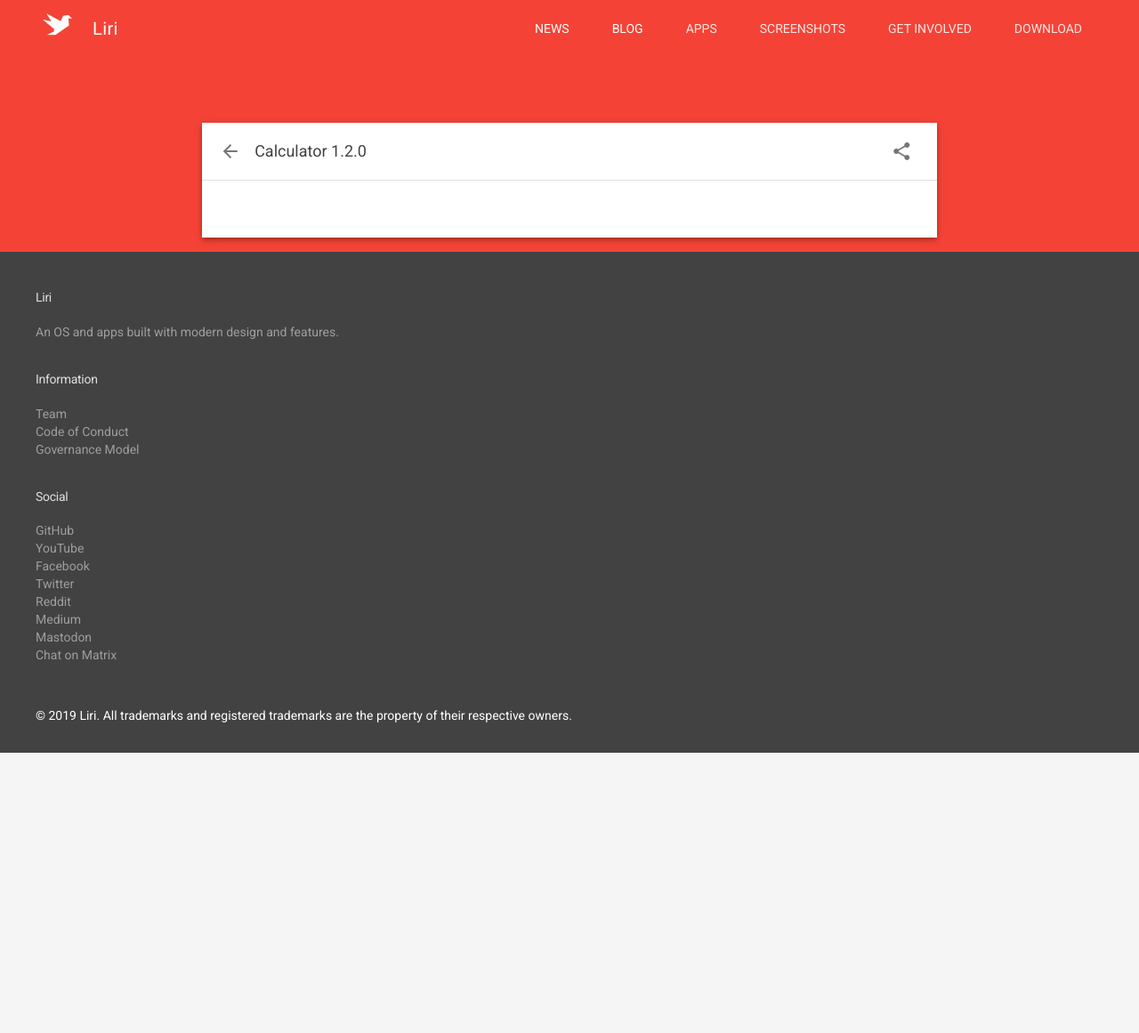
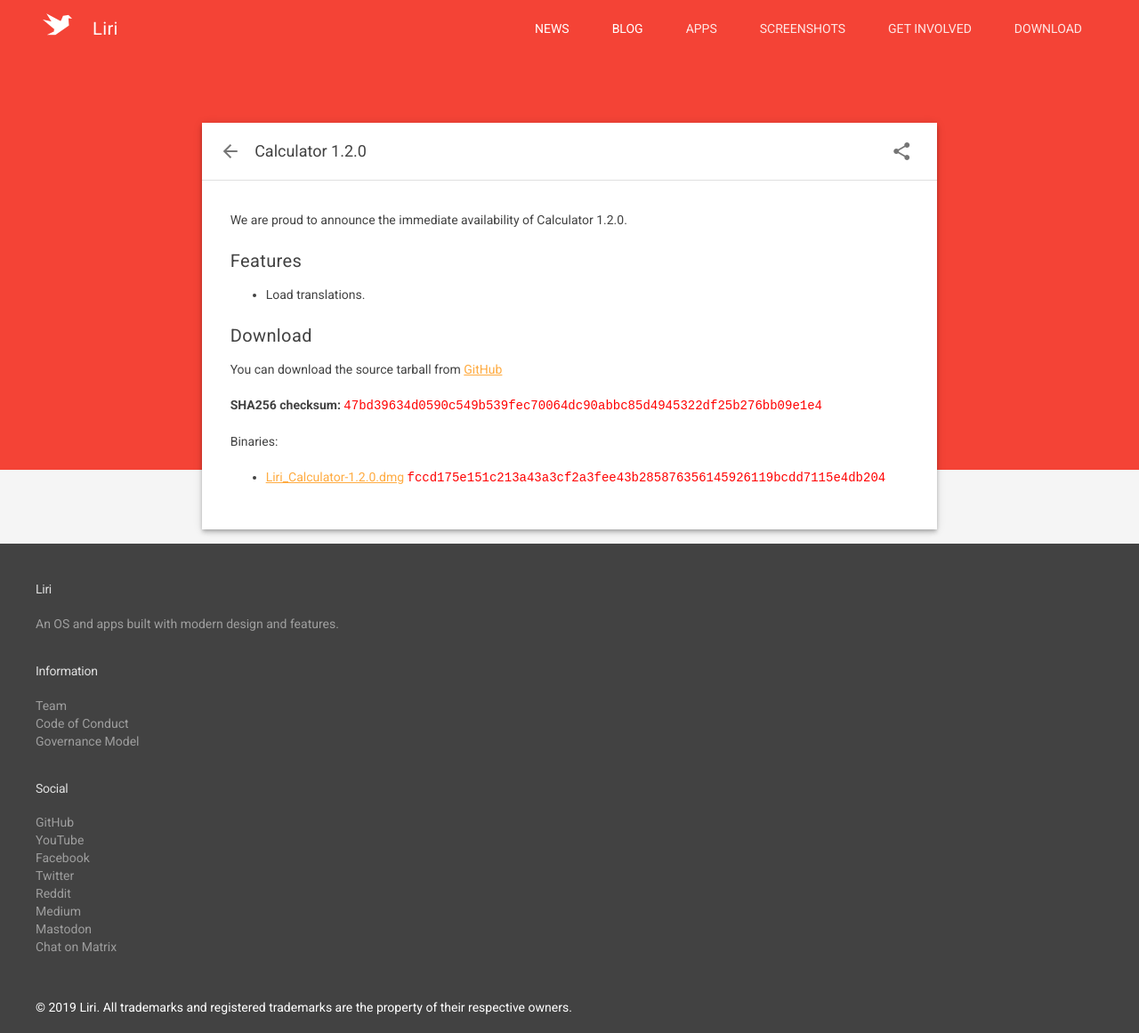
Before and after one commit to lirios/lirios.github.io, a Jekyll site: the page built from _posts/2018-10-28-calculator-1.2.0.markdown, in a window 1280 px wide. Shown: the whole page at 89% size. Built offline with Jekyll 4.4.1, drawn with Linux system fonts in a browser that asks for light colours; nearby versions of some CDN libraries; some web fonts are replaced.

Commit message:
Add missing content

```diff
--- a/_posts/2018-10-28-calculator-1.2.0.markdown
+++ b/_posts/2018-10-28-calculator-1.2.0.markdown
@@ -8,3 +8,19 @@
 style: blue.css
 navitem: nav-blog
 ---
+
+We are proud to announce the immediate availability of Calculator 1.2.0.
+
+##### Features
+
+* Load translations.
+
+##### Download
+
+You can download the source tarball from [GitHub](https://github.com/lirios/calculator/releases/download/v1.2.0/liri-calculator-1.2.0.tar.xz)
+
+**SHA256 checksum:** `47bd39634d0590c549b539fec70064dc90abbc85d4945322df25b276bb09e1e4`
+
+Binaries:
+
+* [Liri_Calculator-1.2.0.dmg](https://github.com/lirios/calculator/releases/download/v1.2.0/Liri_Calculator-1.2.0.dmg) `fccd175e151c213a43a3cf2a3fee43b285876356145926119bcdd7115e4db204`
```
